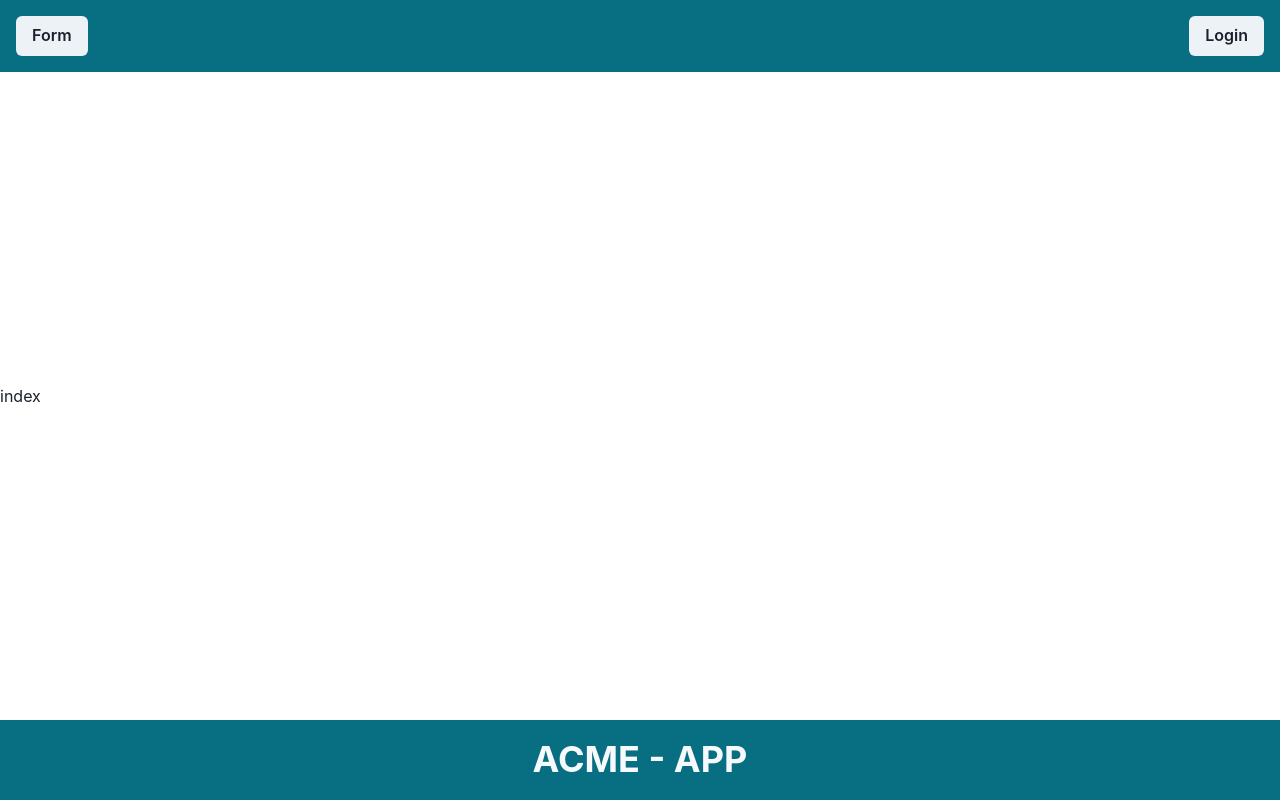
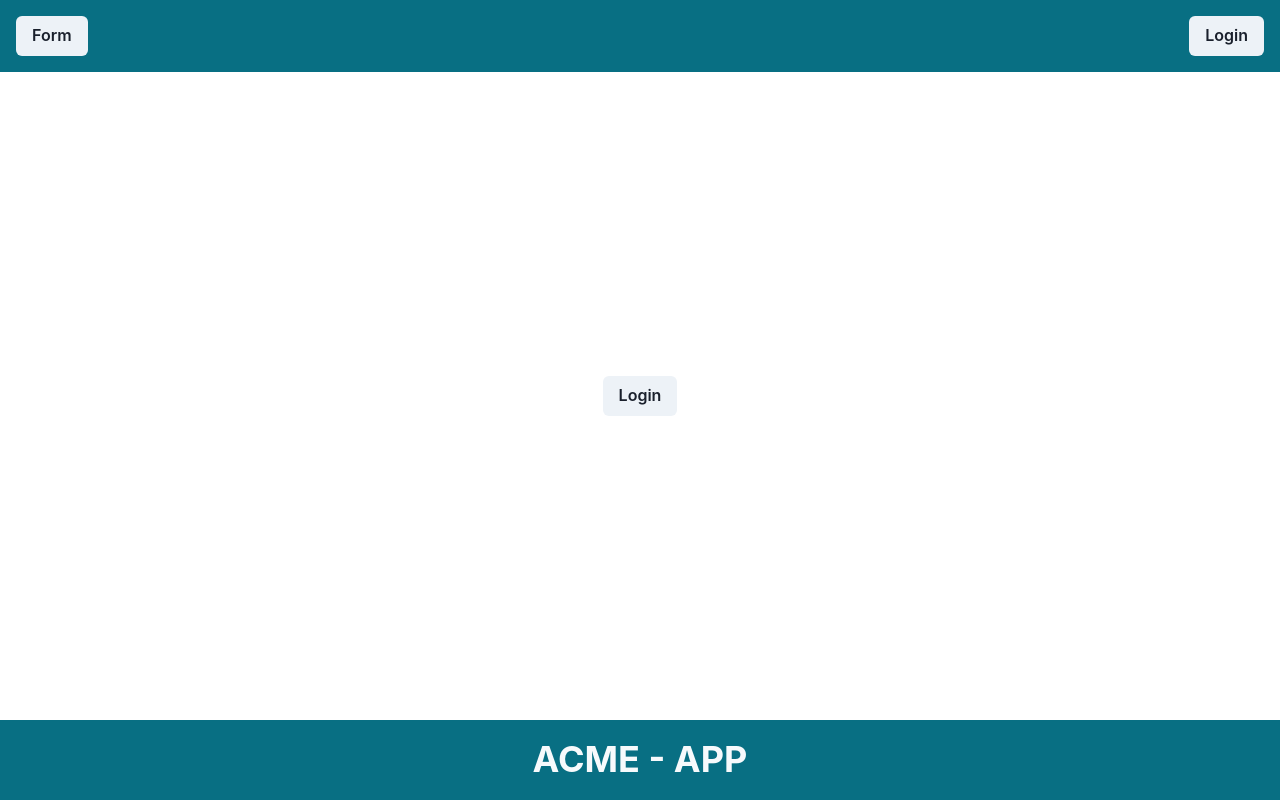
Before and after one commit to Krs-Mauro/acme-app, a Next.js app: page / in a window 1280 px wide. Built offline with nearby package versions, Linux system fonts and the light colour scheme.

Commit message:
fixes page layout and adds logic for login

```diff
--- a/src/components/Footer.tsx
+++ b/src/components/Footer.tsx
@@ -6,6 +6,7 @@ const Footer = () => {
       alignItems="center"
       justifyContent="center"
       p={4}
+      width="100vw"
       bg="cyan.800"
       height="80px"
     >
--- a/src/components/Header.tsx
+++ b/src/components/Header.tsx
@@ -5,7 +5,13 @@ import Link from "next/link";
 import LoginButton from "./LoginButton";
 
 const Header = ({ source }: { source: string }) => (
-  <Flex alignItems="center" justifyContent="space-between" p={4} bg="cyan.800">
+  <Flex
+    alignItems="center"
+    justifyContent="space-between"
+    width="100vw"
+    p={4}
+    bg="cyan.800"
+  >
     {source === "form" ? (
       <Link href="/">
         <Button>Home</Button>
--- a/src/components/LoginButton.tsx
+++ b/src/components/LoginButton.tsx
@@ -1,12 +1,13 @@
 "use client";
-
 import { Button } from "@chakra-ui/react";
 import useStore from "@/lib/store";
 
 const LoginButton = () => {
   const { isLoggedIn, toggleLogin } = useStore();
   return (
-    <Button onClick={toggleLogin}>{isLoggedIn ? "Logout" : "Login"}</Button>
+    <Button maxWidth="250px" onClick={toggleLogin}>
+      {isLoggedIn ? "Logout" : "Login"}
+    </Button>
   );
 };
 
--- a/src/components/PageLayout.tsx
+++ b/src/components/PageLayout.tsx
@@ -1,4 +1,7 @@
+"use client";
 import { Flex } from "@chakra-ui/react";
+import useStore from "@/lib/store";
+import LoginButton from "./LoginButton";
 import Header from "./Header";
 import Footer from "./Footer";
 
@@ -9,10 +12,16 @@ const PageLayout = ({
   children: React.ReactNode;
   source: string;
 }) => {
+  const { isLoggedIn } = useStore();
   return (
-    <Flex justifyContent="space-between" flexDirection="column" height="100vh">
+    <Flex
+      justifyContent="space-between"
+      alignItems="center"
+      flexDirection="column"
+      height="100vh"
+    >
       <Header source={source} />
-      {children}
+      {isLoggedIn ? children : <LoginButton />}
       <Footer />
     </Flex>
   );
```
